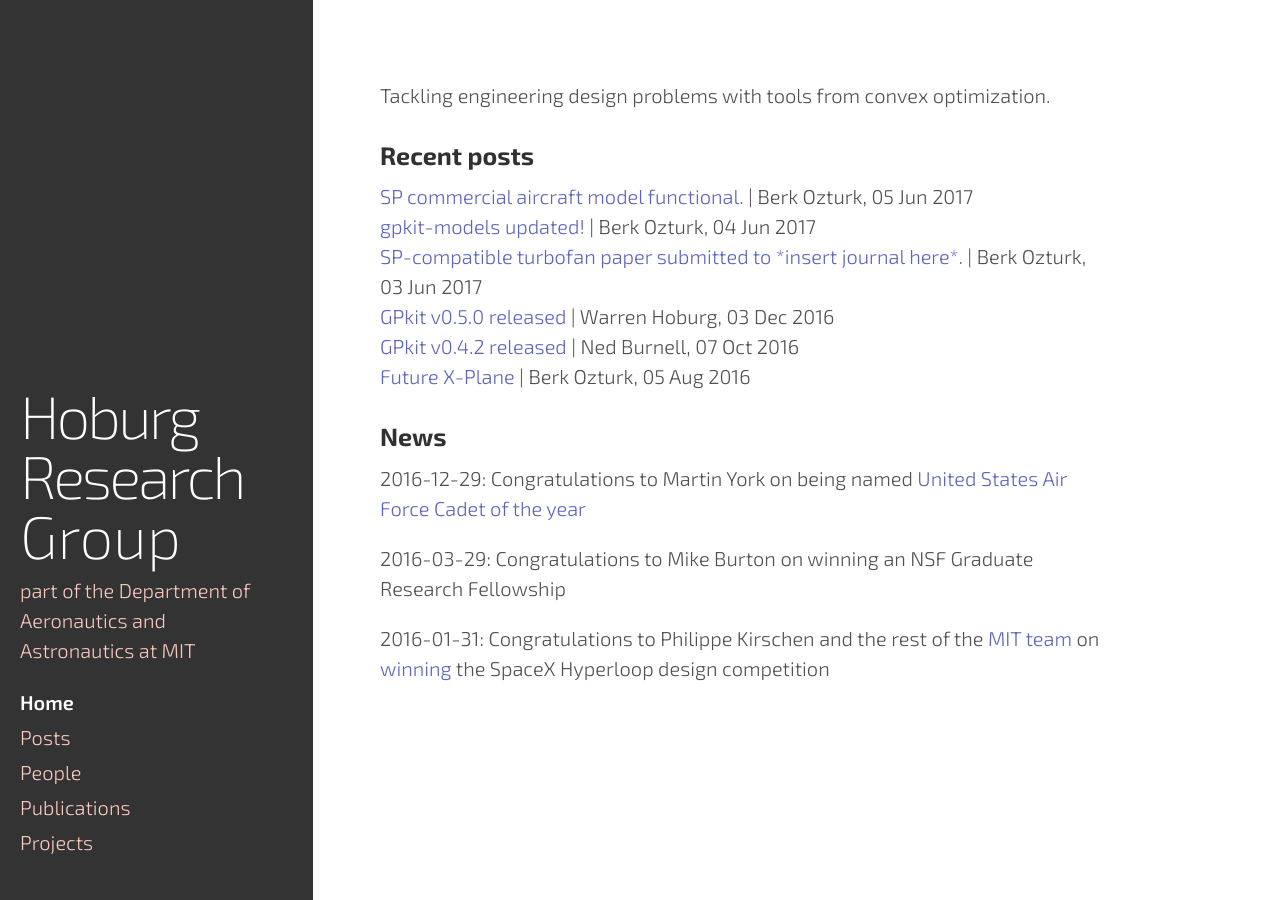
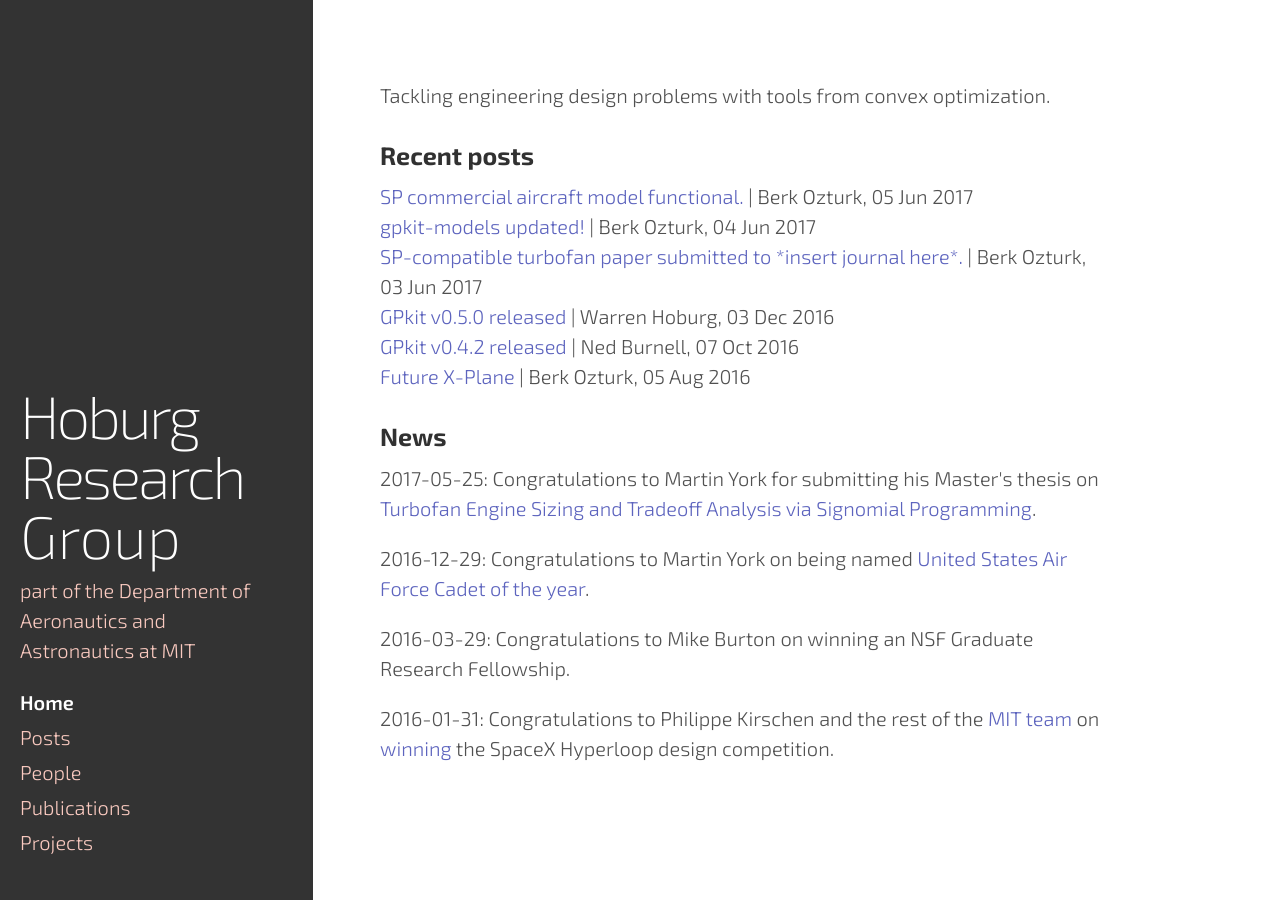
Before and after one commit to convexengineering/convexengineering.github.io, a Jekyll site: the page built from index.md, in a window 1280 px wide. Built offline with Jekyll 4.4.1, drawn with Linux system fonts in a browser that asks for light colours.

Commit message:
Adding Martin thesis to news.

```diff
--- a/index.md
+++ b/index.md
@@ -23,12 +23,16 @@ Tackling engineering design problems with tools from convex optimization.
 ### News
 <div class="news">
 <p>
+  2017-05-25:
+  Congratulations to Martin York for submitting his Master's thesis on <a href = "http://hoburg.mit.edu/publications/york_masters_thesis.pdf"> Turbofan Engine Sizing and Tradeoff Analysis via Signomial Programming</a>.
+</p>
+<p>
   2016-12-29:
-  Congratulations to Martin York on being named <a href="http://news.mit.edu/2016/martin-york-named-us-air-force-cadet-of-the-year-1229">United States Air Force Cadet of the year</a>
+  Congratulations to Martin York on being named <a href="http://news.mit.edu/2016/martin-york-named-us-air-force-cadet-of-the-year-1229">United States Air Force Cadet of the year</a>.
 </p>
 <p>
   2016-03-29:
-  Congratulations to Mike Burton on winning an NSF Graduate Research Fellowship
+  Congratulations to Mike Burton on winning an NSF Graduate Research Fellowship.
 </p>
 <p>
   2016-01-31:
@@ -36,6 +40,6 @@ Tackling engineering design problems with tools from convex optimization.
   <a href="http://hyperloop.mit.edu/">MIT team</a>
   on
   <a href="http://www.wired.com/2016/02/mit-students-just-won-a-competition-to-design-a-hyperloop-pod/">winning</a>
-  the SpaceX Hyperloop design competition
+  the SpaceX Hyperloop design competition.
 </p>
 </div>
```
